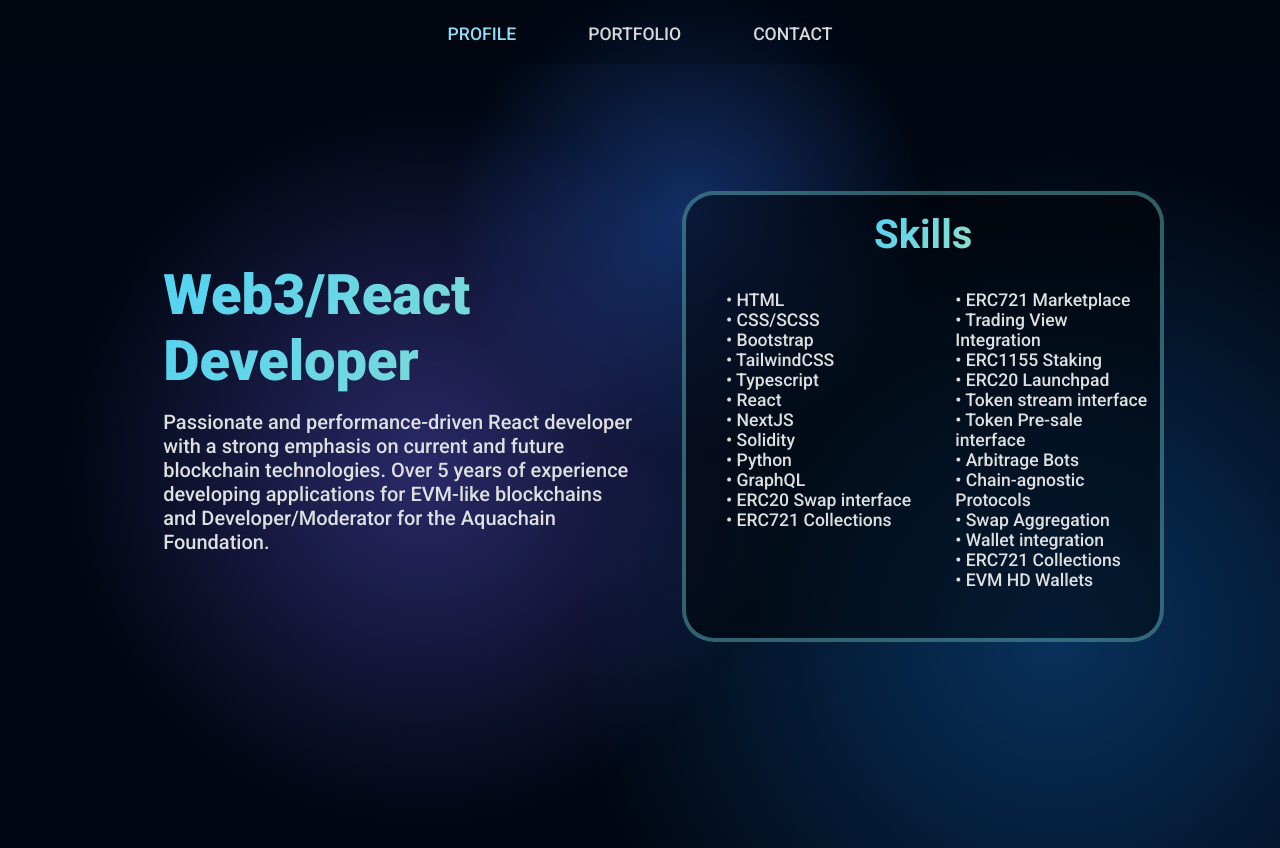
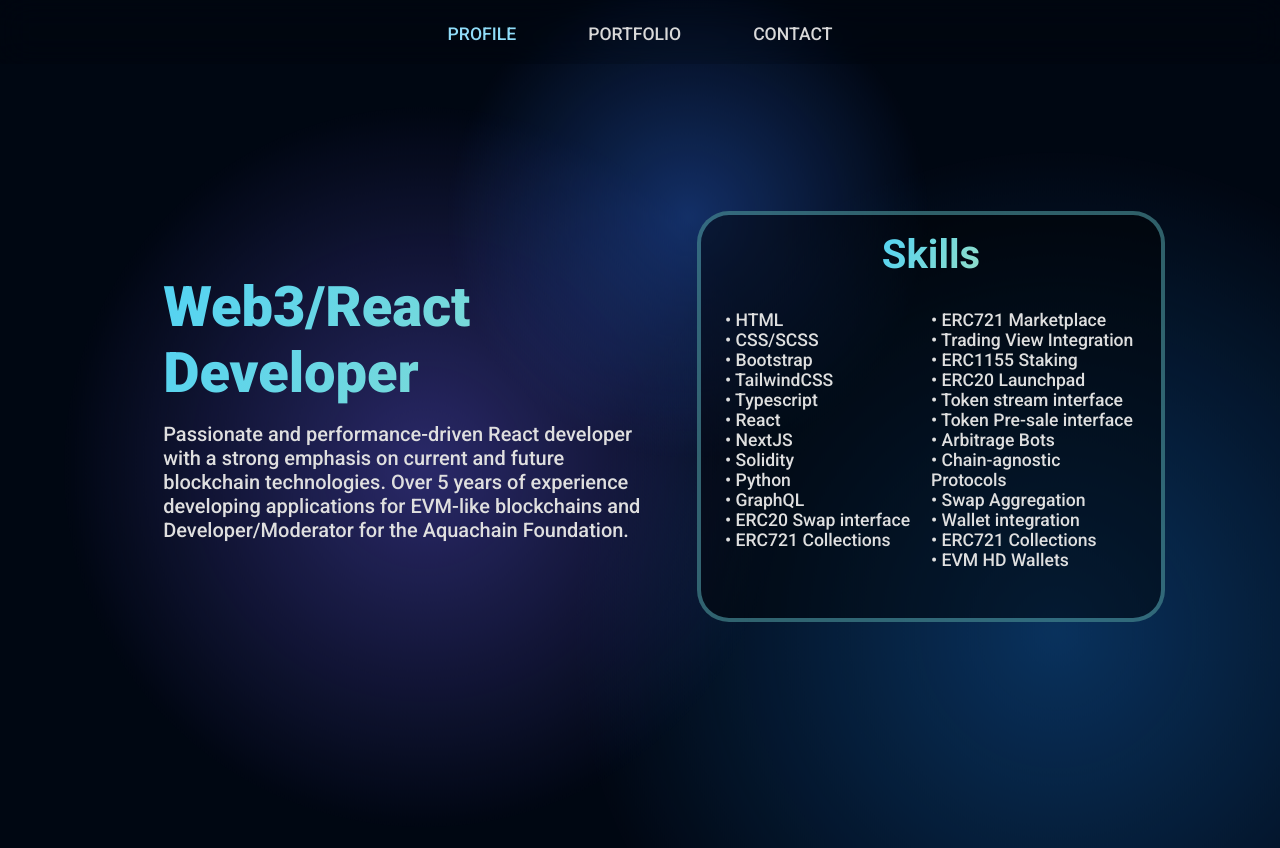
Before and after one commit to cryptoMavrik/resume, a React (Create React App) app: page /#/profile in a window 1280 px wide. Built offline with nearby package versions, Linux system fonts and the light colour scheme.

Commit message:
patch anim

```diff
--- a/src/pages/Profile/index.tsx
+++ b/src/pages/Profile/index.tsx
@@ -48,7 +48,6 @@ const Profile = () => {
                 </FlexColumn>
                 <Tilt tiltReverse scale={1.1} tiltMaxAngleX={10} tiltMaxAngleY={10}>
                     <SkillBox
-                        px="5rem"
                         initial={{
                             x: 200,
                             opacity: 0,
@@ -70,6 +69,7 @@ const Profile = () => {
                         <FlexRow
                             alignItems={"flex-start"}
                             m="2rem"
+                            px="1rem"
                             initial={{
                                 opacity: 0
                             }}
@@ -78,9 +78,9 @@ const Profile = () => {
                             }}
                             transition={{
                                 delay: 1,
-                                duration: .5
+                                duration: .25
                             }}>
-                            <FlexColumn alignItems={"flex-start"} justifyContent={"flex-start"} pl="2rem">
+                            <FlexColumn alignItems={"flex-start"} justifyContent={"flex-start"}>
                                 {skills1.map((el, index) => {
                                     return (
                                         <Text key={index}>
@@ -89,7 +89,7 @@ const Profile = () => {
                                     )
                                 })}
                             </FlexColumn>
-                            <FlexColumn alignItems={"flex-start"} justifyContent={"flex-start"} pl="2rem">
+                            <FlexColumn alignItems={"flex-start"} justifyContent={"flex-start"}>
                                 {skills2.map((el, index) => {
                                     return (
                                         <Text key={index}>
--- a/src/pages/Profile/styles.tsx
+++ b/src/pages/Profile/styles.tsx
@@ -15,7 +15,11 @@ export const Container = styled(motion.div)`
     padding: 0 5%;
     margin-top: 0;
   }
-`
+  @media screen and (max-width: 768px) {
+    padding: 0 1%;
+    margin-top: 0;
+  }
+  `;
 
 export const Wrapper = styled(FlexRow)`
   @media screen and (max-width: 1025px) {
@@ -23,12 +27,16 @@ export const Wrapper = styled(FlexRow)`
       gap: 4rem;
       padding: 0 4rem;
     }
-`
+    `;
 
 export const SkillBox = styled(FlexColumn)`
-    background: hsl(0 0% 0% / .45);
+  background: hsl(0 0% 0% / 0.45);
   border: 4px solid hsl(185 80% 70% / 0.4);
-    padding: 1rem .5rem;
+  padding: 1rem 0.5rem;
   border-radius: 2rem;
   width: 100%;
-`
+  @media screen and (max-width: 1025px) {
+    padding: 1rem 0rem;
+    margin-top: 0;
+  }
+  `;
```
Lines whose indentation alone changed are shown as unchanged.
